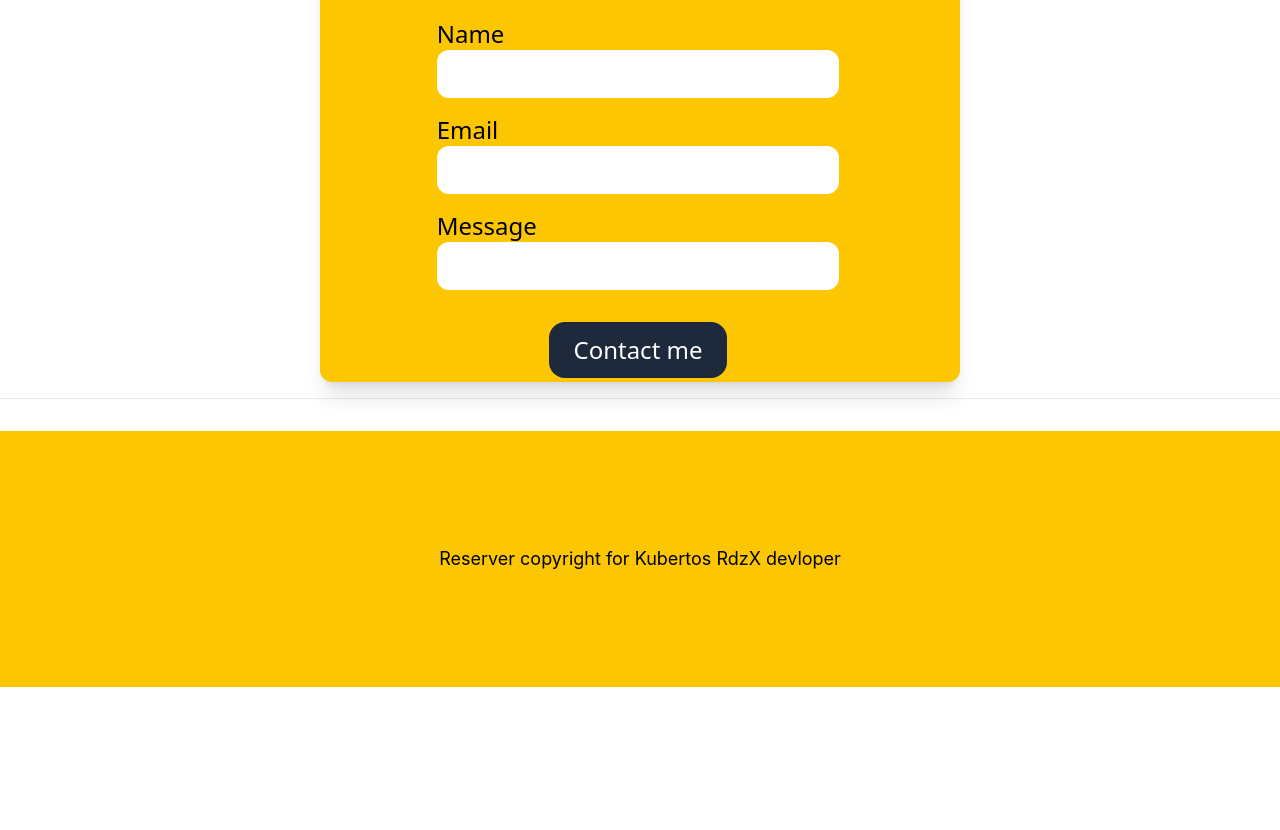
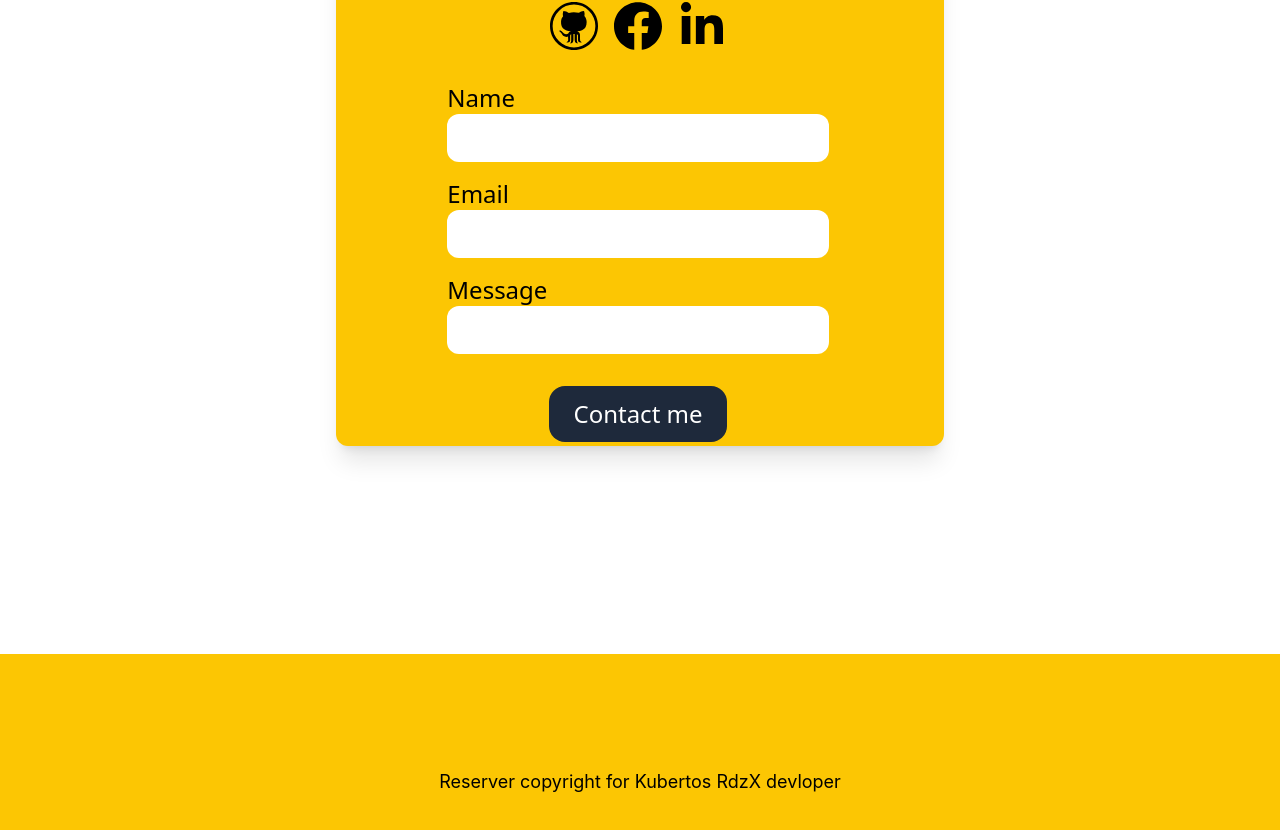
Before and after one commit to DzForApp/Next_Portfolio, a Next.js app: page / in a window 1280 px wide. Shown: the part 3582-4412 px from the top of the page. Before the commit the page ends 4301 px from the top, so only its background shows below. Built offline with nearby package versions, Linux system fonts and the light colour scheme.

Commit message:
contact section adjust

```diff
--- a/src/components/sections/ContactMe.js
+++ b/src/components/sections/ContactMe.js
@@ -10,9 +10,9 @@ function ContactMe() {
   return (
     <section
       id="Contact_me"
-      className="  flex flex-col md:space-y-6 w-full    items-center justify-  "
+      className="relative   flex md:flex-col md:space-y-6 px-8 py-16 md:h-full space-y-8 flex-col items-center justify-center   "
     >
-      <div className="w-full md:w-1/2">
+      <div className="w-full md:w-1/2 ">
         <div className="w-full h-full flex flex-col items-center  ">
           <span className=" text-4xl md:text-6xl font-medium text-blx-900">
             ContactMe
--- a/src/pages/index.js
+++ b/src/pages/index.js
@@ -11,17 +11,17 @@ import Main from "../components/layout/Main";
 
 export default function Home() {
   return (
-    <div className="bg-white ">
+    <div className="bg-white w-full min-w-min container">
       <Head>
         <title>Kubertos Portfolio</title>
         <meta name="description" content="Generated by create Kubertos app" />
         <link rel="icon" href="/favicon.ico" />
       </Head>
 
-      <header className="w-auto h-full justify-center   ">
+      <header className=" justify-center   ">
         <TopBar />
       </header>
-      <Main className="w-full h-full flex flex-row bg-red-600">
+      <Main className=" flex flex-row sm:w-full">
         <Intro />
         <About />
         <div>
@@ -31,7 +31,7 @@ export default function Home() {
         <ContactMe />
       </Main>
 
-      <footer className={styles.footer}>
+      <footer className="w-full max-h-64 mt-32">
         <Footer />
       </footer>
     </div>
```
